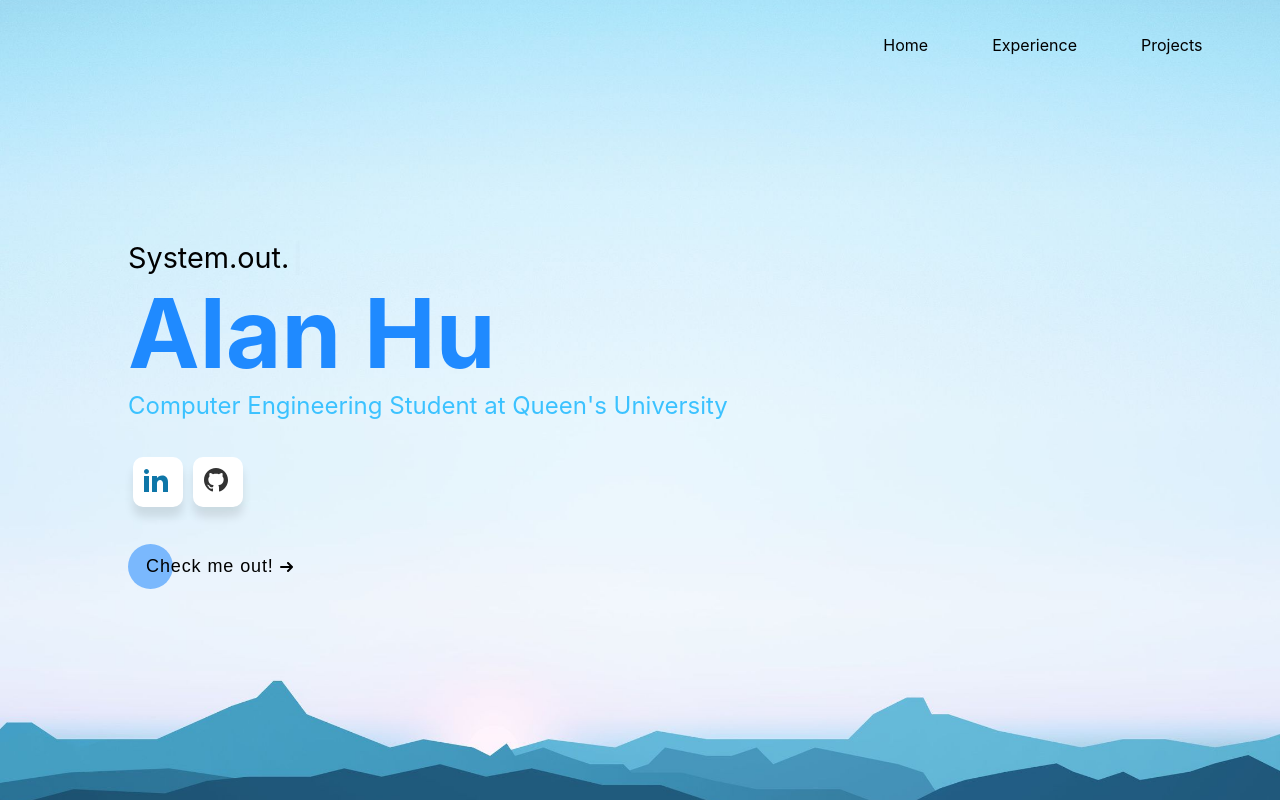
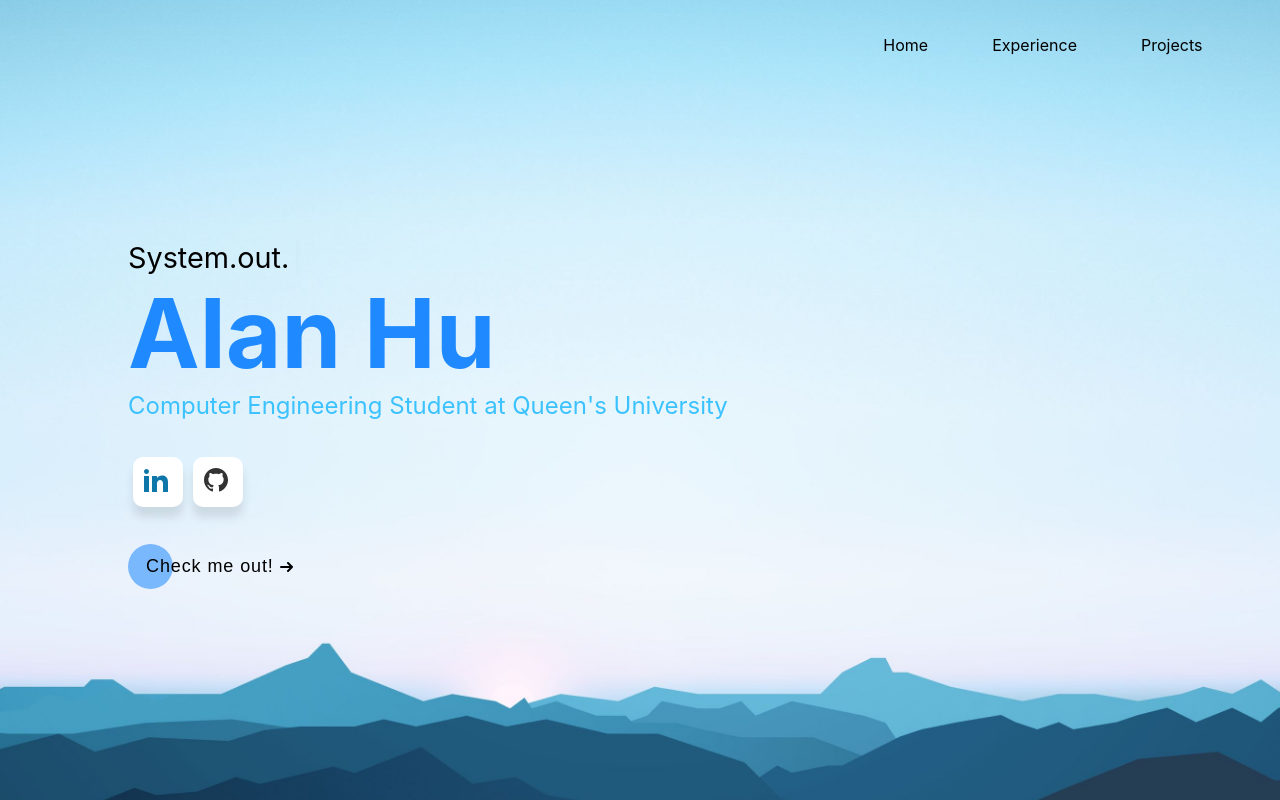
Before and after one commit to alhu45/alanhu-website, a React (Vite) app: page / in a window 1280 px wide. Built offline with nearby package versions, Linux system fonts and the light colour scheme.

Commit message:
fix responsiveness

```diff
--- a/src/styles/Home.css
+++ b/src/styles/Home.css
@@ -20,9 +20,33 @@
     width: 100%;
     height: 100%;
     object-fit: cover;
-    object-position: center center;
+    object-position: center;
 
-    transform: scale(1.5)
+    transform: scale(1.3); /* default zoom */
+}
+
+/* Tablets */
+@media (max-width: 768px) {
+    .background-image {
+        transform: scale(1.4);
+        object-position: center top; /* keeps focus better */
+    }
+}
+
+/* Phones */
+@media (max-width: 480px) {
+    .background-image {
+        transform: scale(1.5);
+        object-position: center top;
+    }
+}
+
+/* Small phones (like iPhone SE) */
+@media (max-width: 375px) {
+    .background-image {
+        transform: scale(1.6);
+        object-position: center top;
+    }
 }
 
 header {
```
